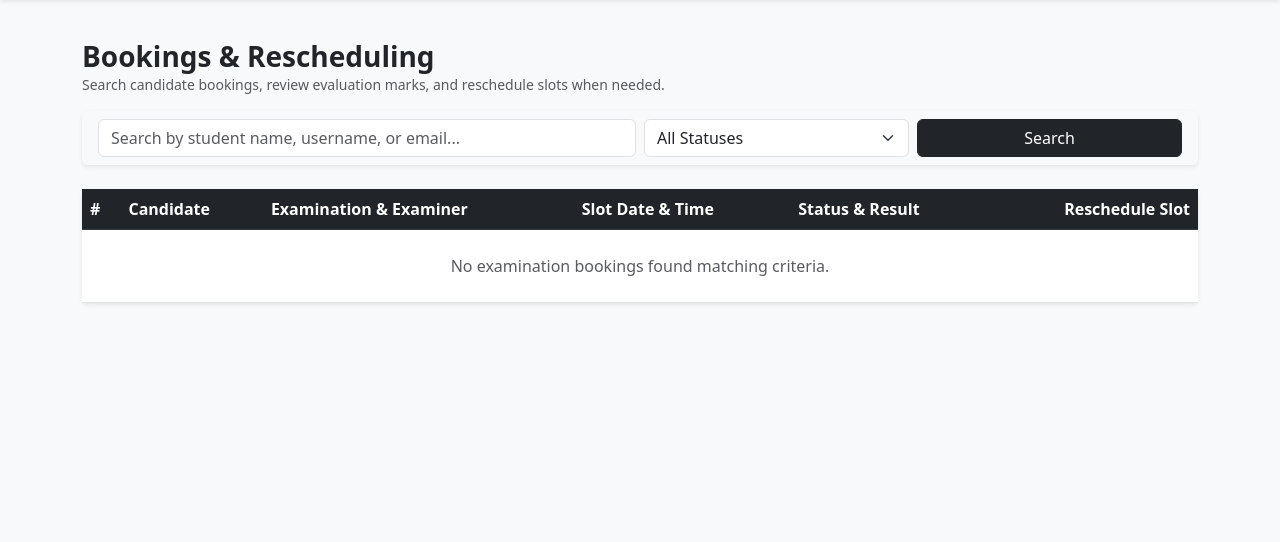
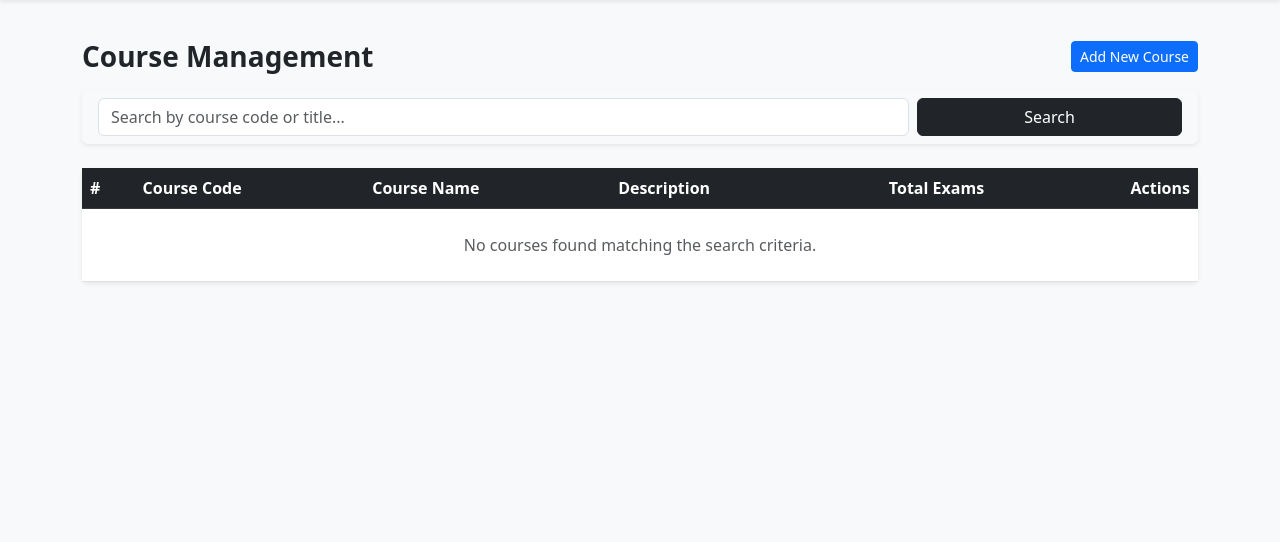
Before and after one commit to 23f2000528/Examination_Management_Portal_MAD1_Project, a Flask app: page /admin/courses in a window 1280 px wide. Shown: the part 56-598 px from the top of the page. Run offline with Flask 3, Linux system fonts and the light colour scheme; the visitor is signed in with stand-in values (Sample User, id 1).

Commit message:
Milestone-EMP Final-Submission

```diff
--- a/auth.py
+++ b/auth.py
@@ -27,7 +27,7 @@ def login():
         session['user_role'] = user.role
         session['user_name'] = user.full_name
 
-        flash(f'Welcome back, {user.full_name}!', 'success')
+        flash(f'Welcome back, {user.full_name}', 'success')
 
         if user.role == 'admin':
             return redirect(url_for('admin.dashboard'))
--- a/templates/admin/bookings.html
+++ b/templates/admin/bookings.html
@@ -5,7 +5,6 @@
 <div class="d-flex justify-content-between align-items-center mb-3">
     <div>
         <h3 class="fw-bold mb-0">Bookings & Rescheduling</h3>
-        <p class="text-muted small mb-0">Search candidate bookings, review evaluation marks, and reschedule slots when needed.</p>
     </div>
 </div>
 
--- a/templates/admin/courses.html
+++ b/templates/admin/courses.html
@@ -1,32 +1,24 @@
 {% extends 'base.html' %}
-{% block title %}Manage Bookings{% endblock %}
+{% block title %}Manage Courses{% endblock %}
 
 {% block content %}
 <div class="d-flex justify-content-between align-items-center mb-3">
     <div>
-        <h3 class="fw-bold mb-0">Bookings & Rescheduling</h3>
-        <p class="text-muted small mb-0">Search candidate bookings, review evaluation marks, and reschedule slots when needed.</p>
+        <h3 class="fw-bold mb-0">Course Management</h3>
     </div>
+    <a href="{{ url_for('admin.add_course') }}" class="btn btn-primary btn-sm">Add New Course</a>
 </div>
 
 <div class="card mb-4 shadow-sm border-0 bg-light">
     <div class="card-body py-2">
-        <form method="GET" action="{{ url_for('admin.manage_bookings') }}" class="row g-2 align-items-center">
-            <div class="col-md-6">
-                <input type="text" name="q" class="form-control" placeholder="Search by student name, username, or email..." value="{{ search_query or '' }}">
-            </div>
-            <div class="col-md-3">
-                <select name="status" class="form-select">
-                    <option value="">All Statuses</option>
-                    <option value="Booked" {% if status_filter == 'Booked' %}selected{% endif %}>Booked</option>
-                    <option value="Completed" {% if status_filter == 'Completed' %}selected{% endif %}>Completed</option>
-                    <option value="Cancelled" {% if status_filter == 'Cancelled' %}selected{% endif %}>Cancelled</option>
-                </select>
+        <form method="GET" action="{{ url_for('admin.manage_courses') }}" class="row g-2 align-items-center">
+            <div class="col-md-9">
+                <input type="text" name="q" class="form-control" placeholder="Search by course code or title..." value="{{ search_query or '' }}">
             </div>
             <div class="col-md-3 d-flex gap-2">
                 <button type="submit" class="btn btn-dark w-100">Search</button>
-                {% if search_query or status_filter %}
-                    <a href="{{ url_for('admin.manage_bookings') }}" class="btn btn-outline-secondary">Clear</a>
+                {% if search_query %}
+                    <a href="{{ url_for('admin.manage_courses') }}" class="btn btn-outline-secondary">Clear</a>
                 {% endif %}
             </div>
         </form>
@@ -39,66 +31,33 @@
             <thead class="table-dark">
                 <tr>
                     <th>#</th>
-                    <th>Candidate</th>
-                    <th>Examination & Examiner</th>
-                    <th>Slot Date & Time</th>
-                    <th>Status & Result</th>
-                    <th class="text-end">Reschedule Slot</th>
+                    <th>Course Code</th>
+                    <th>Course Name</th>
+                    <th>Description</th>
+                    <th class="text-center">Total Exams</th>
+                    <th class="text-end">Actions</th>
                 </tr>
             </thead>
             <tbody>
-                {% for booking in bookings %}
+                {% for course in courses %}
                 <tr>
                     <td class="text-muted">{{ loop.index }}</td>
-                    <td>
-                        <div class="fw-bold">{{ booking.student.full_name }}</div>
-                        <small class="text-muted">ID: {{ booking.student.id }} | @{{ booking.student.username }}</small>
-                        <div class="small text-muted">{{ booking.student.email }}</div>
-                    </td>
-                    <td>
-                        <div class="fw-semibold">{{ booking.slot.examination.title }}</div>
-                        <span class="badge bg-secondary font-monospace">{{ booking.slot.examination.course.course_code }}</span>
-                        <div class="small text-muted mt-1">Examiner: {{ booking.slot.examiner.full_name }}</div>
-                    </td>
-                    <td>
-                        <div class="fw-semibold">{{ booking.slot.slot_date.strftime('%d %b %Y') }}</div>
-                        <small class="text-muted">{{ booking.slot.start_time.strftime('%H:%M') }} – {{ booking.slot.end_time.strftime('%H:%M') }}</small>
-                        <div class="small text-muted">Booked on: {{ booking.booked_at.strftime('%d/%m/%y %H:%M') }}</div>
-                    </td>
-                    <td>
-                        <div class="mb-1">
-                            <span class="badge {% if booking.status == 'Booked' %}bg-primary{% elif booking.status == 'Completed' %}bg-success{% else %}bg-secondary{% endif %}">
-                                {{ booking.status }}
-                            </span>
-                        </div>
-                        {% if booking.status == 'Completed' and booking.total_marks_obtained is not none %}
-                            <div class="fw-bold text-success">{{ booking.total_marks_obtained }} / {{ booking.slot.examination.total_marks }}</div>
-                            <small class="text-muted d-block text-truncate" style="max-width: 180px;">{{ booking.remarks or 'No remarks' }}</small>
-                        {% endif %}
+                    <td><span class="badge bg-dark font-monospace fs-6">{{ course.course_code }}</span></td>
+                    <td class="fw-semibold">{{ course.course_name }}</td>
+                    <td class="text-muted small">{{ course.description or 'No description provided' }}</td>
+                    <td class="text-center">
+                        <span class="badge bg-info text-dark">{{ course.examinations | length }}</span>
                     </td>
                     <td class="text-end">
-                        {% if booking.status != 'Completed' %}
-                        <form method="POST" action="{{ url_for('admin.reschedule_booking', booking_id=booking.id) }}" class="d-flex gap-1 justify-content-end align-items-center">
-                            <select name="new_slot_id" class="form-select form-select-sm" style="max-width: 200px;" required>
-                                <option value="" disabled selected>Select new slot...</option>
-                                {% for slot_option in available_slots if slot_option.examination_id == booking.slot.examination_id and slot_option.id != booking.slot_id and slot_option.is_available() %}
-                                    <option value="{{ slot_option.id }}">
-                                        {{ slot_option.slot_date.strftime('%d %b') }} ({{ slot_option.start_time.strftime('%H:%M') }}) - {{ slot_option.examiner.full_name }}
-                                    </option>
-                                {% endfor %}
-                            </select>
-                            <button type="submit" class="btn btn-sm btn-outline-warning text-dark" onclick="return confirm('Reschedule this candidate to the selected slot?');">
-                                Move
-                            </button>
+                        <a href="{{ url_for('admin.edit_course', course_id=course.id) }}" class="btn btn-sm btn-outline-primary me-1">Edit</a>
+                        <form method="POST" action="{{ url_for('admin.delete_course', course_id=course.id) }}" class="d-inline" onsubmit="return confirm('Are you sure you want to delete this course?');">
+                            <button type="submit" class="btn btn-sm btn-outline-danger">Delete</button>
                         </form>
-                        {% else %}
-                            <span class="text-muted small">Evaluation finalized</span>
-                        {% endif %}
                     </td>
                 </tr>
                 {% else %}
                 <tr>
-                    <td colspan="6" class="text-center py-4 text-muted">No examination bookings found matching criteria.</td>
+                    <td colspan="6" class="text-center py-4 text-muted">No courses found matching the search criteria.</td>
                 </tr>
                 {% endfor %}
             </tbody>
--- a/templates/admin/dashboard.html
+++ b/templates/admin/dashboard.html
@@ -5,7 +5,6 @@
 <div class="d-flex justify-content-between align-items-center mb-4">
     <div>
         <h3 class="fw-bold mb-1">Admin Dashboard</h3>
-        <p class="text-muted mb-0">Overview of courses, examinations, examiners, students, slots, and bookings.</p>
     </div>
     <div class="btn-group">
         <a href="{{ url_for('admin.add_examination') }}" class="btn btn-primary btn-sm">New Examination</a>
--- a/templates/admin/examinations.html
+++ b/templates/admin/examinations.html
@@ -5,7 +5,6 @@
 <div class="d-flex justify-content-between align-items-center mb-3">
     <div>
         <h3 class="fw-bold mb-0">Examinations Management</h3>
-        <p class="text-muted small mb-0">Configure status transitions, timeline windows, and rubrics.</p>
     </div>
     <a href="{{ url_for('admin.add_examination') }}" class="btn btn-primary btn-sm">Create Examination</a>
 </div>
--- a/templates/admin/slots.html
+++ b/templates/admin/slots.html
@@ -5,7 +5,6 @@
 <div class="d-flex justify-content-between align-items-center mb-3">
     <div>
         <h3 class="fw-bold mb-0">Examination Slots</h3>
-        <p class="text-muted small mb-0">View all examination slots, monitor capacity, and reassign examiners in exceptional situations.</p>
     </div>
 </div>
 
--- a/templates/admin/users.html
+++ b/templates/admin/users.html
@@ -5,7 +5,6 @@
 <div class="d-flex justify-content-between align-items-center mb-3">
     <div>
         <h3 class="fw-bold mb-0">Examiners & Students Management</h3>
-        <p class="text-muted small mb-0">Search users, approve pending examiners, add examiners, and toggle account activation.</p>
     </div>
     <a href="{{ url_for('admin.add_examiner') }}" class="btn btn-primary btn-sm">Add New Examiner</a>
 </div>
@@ -93,6 +92,7 @@
                                 <button type="submit" class="btn btn-sm btn-outline-success">Activate</button>
                             {% endif %}
                         </form>
+                        <a href="{{ url_for('admin.edit_user', user_id=examiner.id) }}" class="btn btn-sm btn-outline-primary mt-1">Edit</a>
                     </td>
                 </tr>
                 {% else %}
@@ -150,6 +150,7 @@
                                 <button type="submit" class="btn btn-sm btn-outline-success">Activate</button>
                             {% endif %}
                         </form>
+                        <a href="{{ url_for('admin.edit_user', user_id=student.id) }}" class="btn btn-sm btn-outline-primary mt-1">Edit</a>
                     </td>
                 </tr>
                 {% else %}
--- a/templates/examiner/dashboard.html
+++ b/templates/examiner/dashboard.html
@@ -5,7 +5,6 @@
 <div class="d-flex justify-content-between align-items-center mb-4">
     <div>
         <h3 class="fw-bold mb-1">Examiner Portal</h3>
-        <p class="text-muted mb-0">Welcome back, <strong>{{ examiner.full_name }}</strong>. Manage your examination slots and student evaluations.</p>
     </div>
     <div class="d-flex gap-2">
         <a href="{{ url_for('examiner.profile') }}" class="btn btn-outline-dark btn-sm">My Profile</a>
--- a/templates/student/dashboard.html
+++ b/templates/student/dashboard.html
@@ -5,7 +5,6 @@
 <div class="d-flex justify-content-between align-items-center mb-4">
     <div>
         <h3 class="fw-bold mb-1">Student Portal</h3>
-        <p class="text-muted mb-0">Welcome, <strong>{{ student.full_name }}</strong>. View your upcoming viva sessions, book new slots, and review evaluation results.</p>
     </div>
     <div class="d-flex gap-2">
         <a href="{{ url_for('student.profile') }}" class="btn btn-outline-dark btn-sm">My Profile</a>
--- a/templates/student/examinations.html
+++ b/templates/student/examinations.html
@@ -5,7 +5,6 @@
 <div class="d-flex justify-content-between align-items-center mb-3">
     <div>
         <h3 class="fw-bold mb-0">Available Examinations</h3>
-        <p class="text-muted small mb-0">Browse and search examinations currently accepting student viva slot bookings.</p>
     </div>
     <a href="{{ url_for('student.dashboard') }}" class="btn btn-outline-secondary btn-sm">My Dashboard</a>
 </div>
--- a/templates/student/history.html
+++ b/templates/student/history.html
@@ -5,7 +5,6 @@
 <div class="d-flex justify-content-between align-items-center mb-3">
     <div>
         <h3 class="fw-bold mb-0">My Examination & Booking History</h3>
-        <p class="text-muted small mb-0">Complete historical record of all your examination reservations, attendance, and evaluation outcomes.</p>
     </div>
     <a href="{{ url_for('student.dashboard') }}" class="btn btn-outline-secondary btn-sm">My Dashboard</a>
 </div>
```
Also changed, not shown: admin.py (+42 -0 lines), templates/admin/edit_user.html (added, +40 -0 lines), README.MD, 2 other files.
